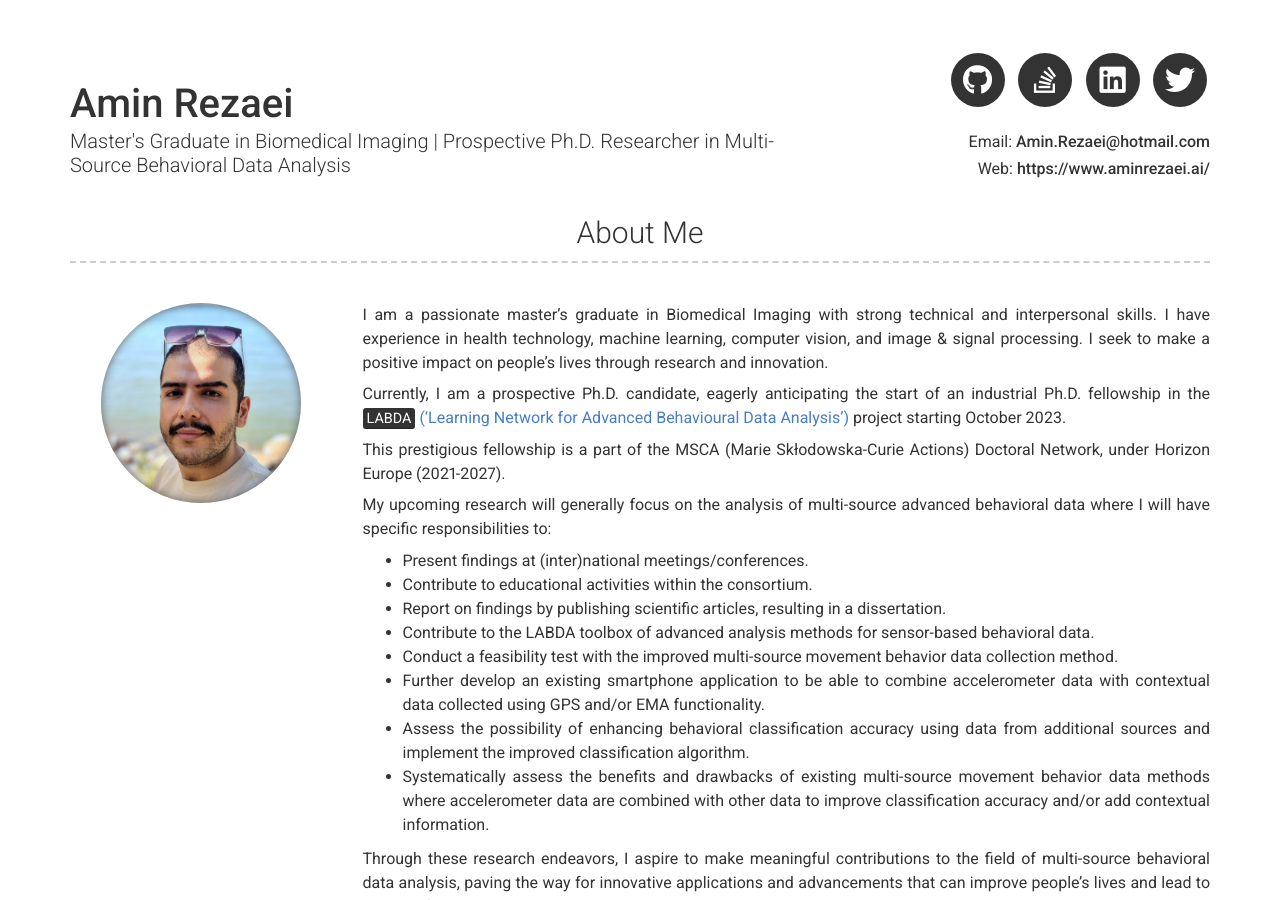
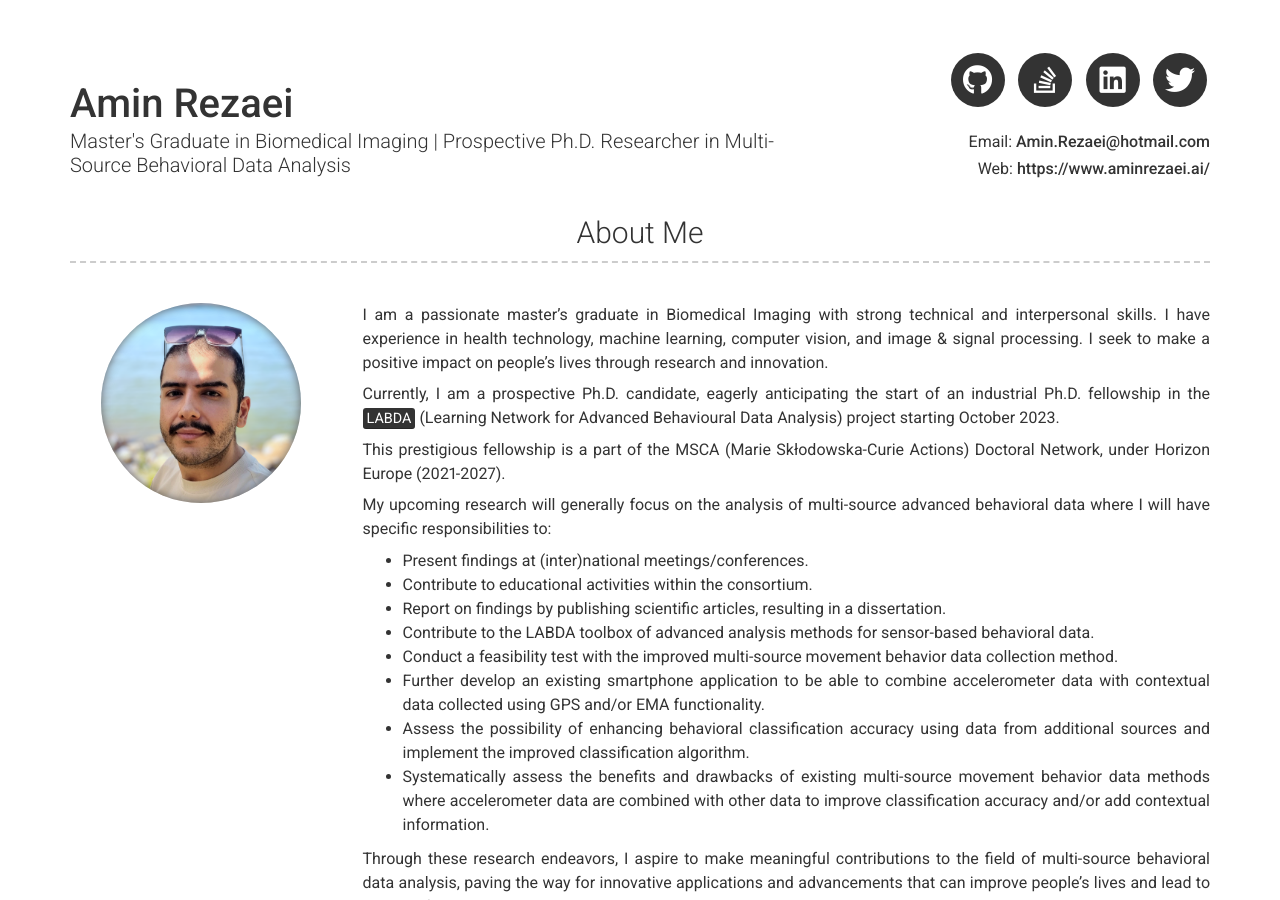
Before and after one commit to aminrezaei-img/CV, a Jekyll site: the page built from index.md, in a window 1280 px wide and 900 px high. Built offline with Jekyll 4.4.1, drawn with Linux system fonts in a browser that asks for light colours; nearby versions of some CDN libraries.

```diff
--- a/_config.yml
+++ b/_config.yml
@@ -28,7 +28,7 @@ about_profile_image: images/Profile picture.png
 about_content: | # this will include new lines to allow paragraphs
   I am a passionate master's graduate in Biomedical Imaging with strong technical and interpersonal skills. I have experience in health technology, machine learning, computer vision, and image & signal processing. I seek to make a positive impact on people's lives through research and innovation.
 
-  Currently, I am a prospective Ph.D. candidate, eagerly anticipating the start of an industrial Ph.D. fellowship in the [<mark>LABDA</mark> ('Learning Network for Advanced Behavioural Data Analysis')](https://labda-project.eu/index.html) project starting October 2023.
+  Currently, I am a prospective Ph.D. candidate, eagerly anticipating the start of an industrial Ph.D. fellowship in the [<mark>LABDA</mark>](https://labda-project.eu/index.html) (Learning Network for Advanced Behavioural Data Analysis) project starting October 2023.
 
   This prestigious fellowship is a part of the MSCA (Marie Skłodowska-Curie Actions) Doctoral Network, under Horizon Europe (2021-2027).
 
```
